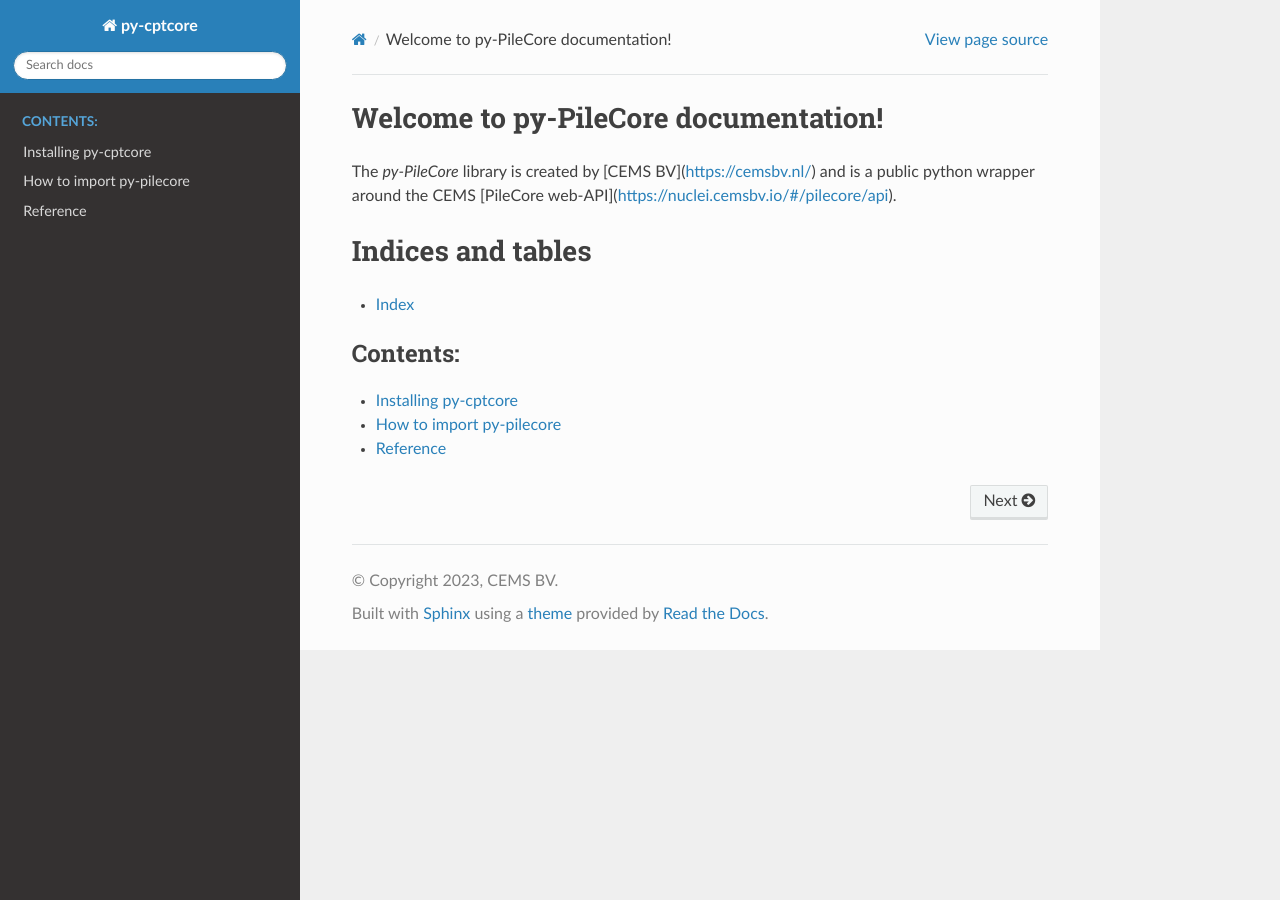
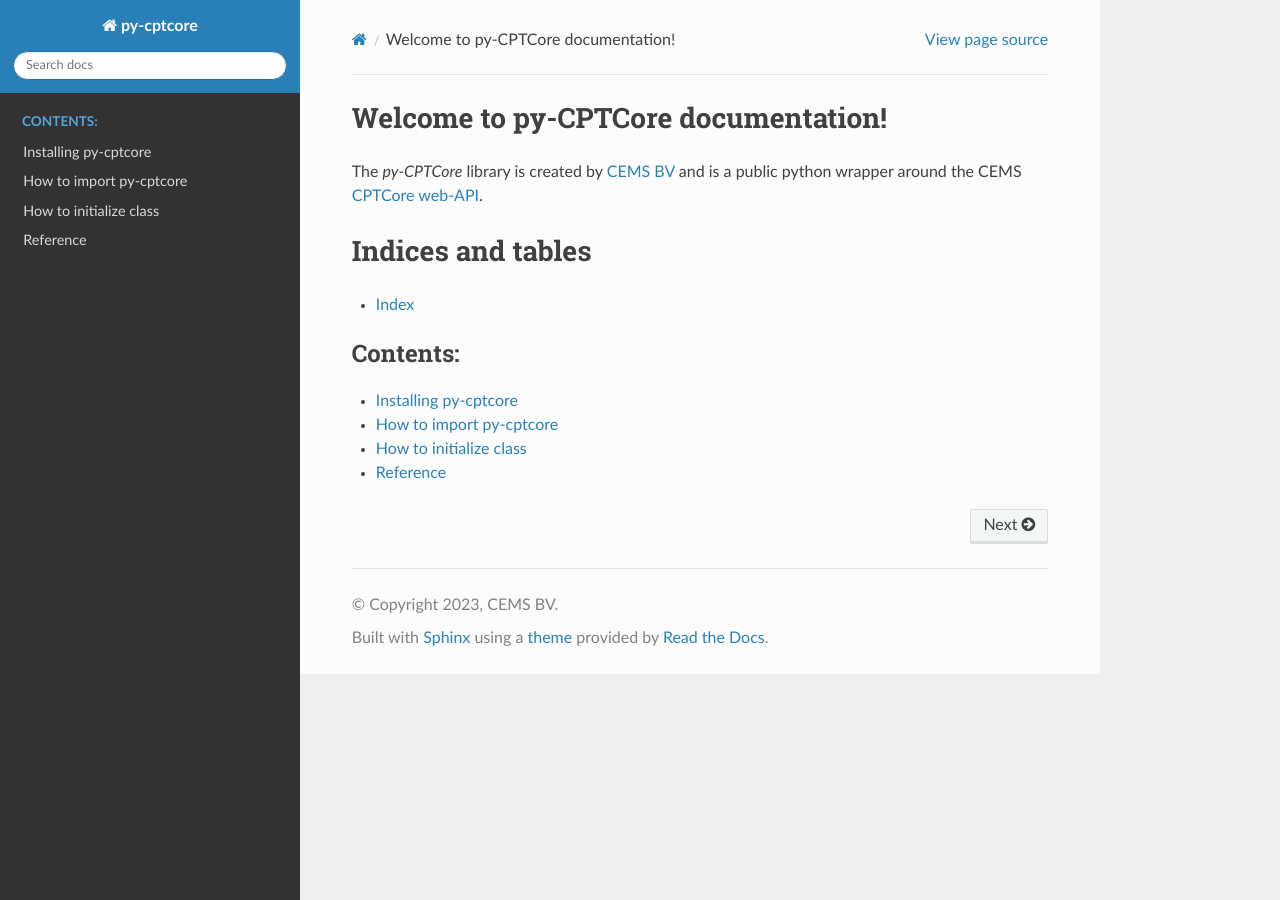
Before and after one commit to cemsbv/py-cptcore, a Sphinx documentation site: the page built from docs/index.rst, in a window 1280 px wide. Built offline with Sphinx 7.4.7 and the Read the Docs theme 2.0.0, drawn with Linux system fonts in a browser that asks for light colours.

Commit message:
docs: include example

```diff
--- a/docs/index.rst
+++ b/docs/index.rst
@@ -1,7 +1,10 @@
-Welcome to py-PileCore documentation!
+Welcome to py-CPTCore documentation!
 =======================================
 
-The `py-PileCore` library is created by [CEMS BV](https://cemsbv.nl/) and is a public python wrapper around the CEMS [PileCore web-API](https://nuclei.cemsbv.io/#/pilecore/api).
+The `py-CPTCore` library is created by `CEMS BV <https://cemsbv.nl/>`_ and is a public
+python wrapper around the CEMS `CPTCore web-API <https://nuclei.cemsbv.io/#/cptcore/api>`_.
+
+
 
 Indices and tables
 ==================
--- a/docs/tree/reference.rst
+++ b/docs/tree/reference.rst
@@ -12,7 +12,7 @@
     :inherited-members:
     :member-order: bysource
 
-.. autoclass:: pypilecore.main.CPTTable
+.. autoclass:: pycptcore.main.CPTTable
     :members:
     :inherited-members:
     :member-order: bysource
```
Also changed, not shown: docs/tree/getting_started.rst (+42 -1 lines).
